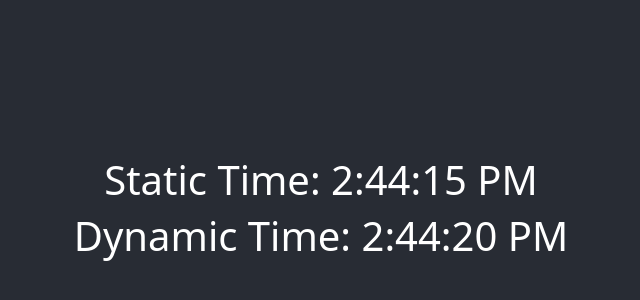
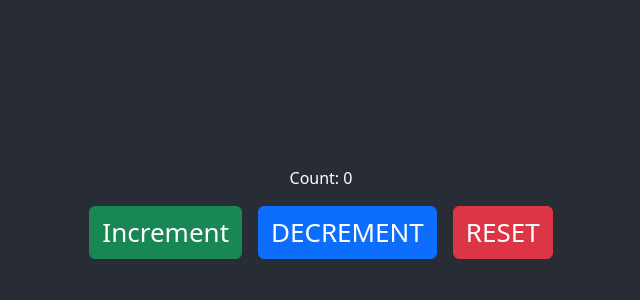
Before and after one commit to AhmedOsman101/revision, a React (Create React App) app: page / in a window 1280 px wide. Shown: the part 188-488 px from the top of the page, without its empty margins (319-959 px from the left). Built offline with nearby package versions, Linux system fonts and the light colour scheme.

Commit message:
Finished UseReducer

```diff
--- a/src/App.css
+++ b/src/App.css
@@ -1,5 +1,5 @@
 * {
-	text-transform: capitalize;
+	text-transform: capitalize !important;
 	box-sizing: border-box;
 	-webkit-font-smoothing: antialiased;
 	-moz-osx-font-smoothing: grayscale;
@@ -20,4 +20,5 @@ body {
 button,
 .btn {
 	font-size: calc(1rem + 10px);
+	text-transform: capitalize !important;
 }
--- a/src/App.jsx
+++ b/src/App.jsx
@@ -17,22 +17,20 @@ import State from "./Components/ClassState";
 import Props from "./Components/FuncProps";
 import UseState from "./Components/FuncUseState";
 import UseEffect from "./Components/FuncUseEffect";
+import UseReducer from "./Components/FuncUseReducer";
 
 export default function App() {
 	return (
 		<>
 			{/* <Map /> */}
-
 			{/* <Filter /> */}
-
 			{/* <Reduce /> */}
-
 			{/* <ArrayMethods /> */}
-
 			{/* <State /> */}
 			{/* <Props age={18} /> */}
-			<UseState />
-			<UseEffect />
+			{/* <UseState /> */}
+			{/* <UseEffect /> */}
+			<UseReducer />
 		</>
 	);
 }
--- a/src/Components/FuncUseReducer.jsx
+++ b/src/Components/FuncUseReducer.jsx
@@ -0,0 +1,43 @@
+/* eslint-disable no-unused-vars */
+import React, { useReducer } from "react";
+
+export default function FuncUseReducer() {
+	const reducer = (state, action) => {
+		switch (action.type) {
+			case "INCREMENT":
+				return { count: state.count + 1 };
+			case "DECREMENT":
+				return { count: state.count - 1 };
+			case "RESET":
+				return { count: 0 };
+			default:
+				break;
+		}
+	};
+	const [state, dispatch] = useReducer(reducer, { count: 0 });
+	return (
+		<>
+			<p>Count: {state.count}</p>
+			<div>
+				<button
+					className="btn btn-success mx-2"
+					onClick={() => dispatch({ type: "INCREMENT" })}
+				>
+					Increment
+				</button>
+				<button
+					className="btn btn-primary mx-2"
+					onClick={() => dispatch({ type: "DECREMENT" })}
+				>
+					DECREMENT
+				</button>
+				<button
+					className="btn btn-danger mx-2"
+					onClick={() => dispatch({ type: "RESET" })}
+				>
+					RESET
+				</button>
+			</div>
+		</>
+	);
+}
```
